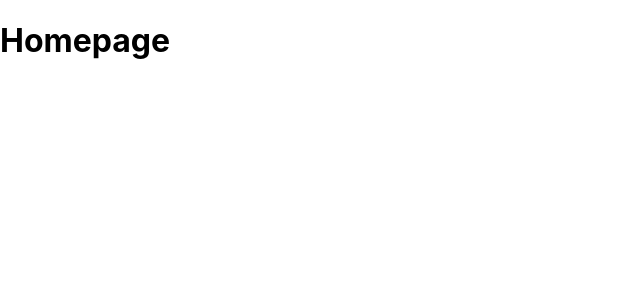
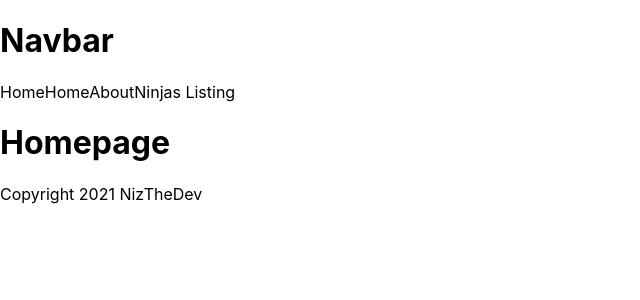
Before and after one commit to officialabdulrehman/NEXTJS-PRACTICE, a Next.js app: page / in a window 1280 px wide. Shown: the top 300 px of the page, without its empty margins (0-640 px from the left). Built offline with nearby package versions, Linux system fonts and the light colour scheme.

Commit message:
added test components and nested page

```diff
--- /dev/null
+++ b/components/Footer.js
@@ -0,0 +1,5 @@
+export const Footer = () => {
+  return <div>Copyright 2021 NizTheDev</div>;
+};
+
+export default Footer;
--- /dev/null
+++ b/components/Navbar.js
@@ -0,0 +1,13 @@
+export const Navbar = () => {
+  return (
+    <div>
+      <h1>Navbar</h1>
+      <a>Home</a>
+      <a>Home</a>
+      <a>About</a>
+      <a>Ninjas Listing</a>
+    </div>
+  );
+};
+
+export default Navbar;
--- a/pages/index.js
+++ b/pages/index.js
@@ -1,11 +1,15 @@
 import Head from "next/head";
 import Image from "next/image";
+import Footer from "../components/Footer";
+import Navbar from "../components/Navbar";
 import styles from "../styles/Home.module.css";
 
 export default function Home() {
   return (
     <div>
+      <Navbar />
       <h1>Homepage</h1>
+      <Footer />
     </div>
   );
 }
```
Also changed, not shown: pages/about.js (added, +12 -0 lines), pages/ninjas/index.js (added, +12 -0 lines), pages/ninjas/test.js (added, +12 -0 lines).
